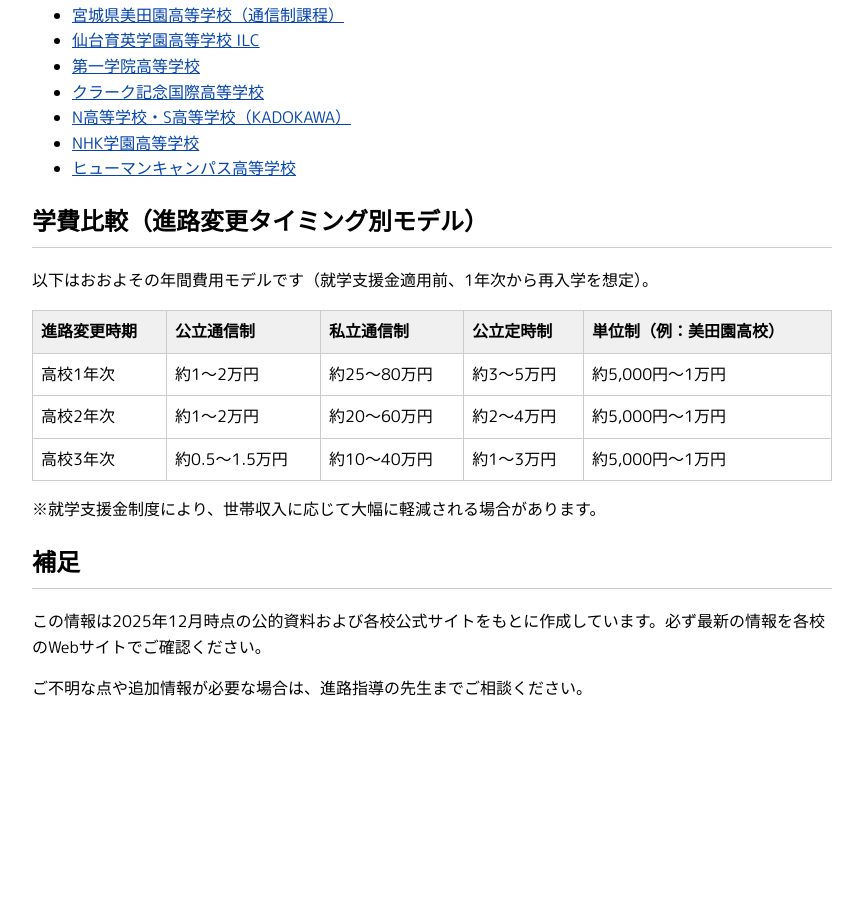
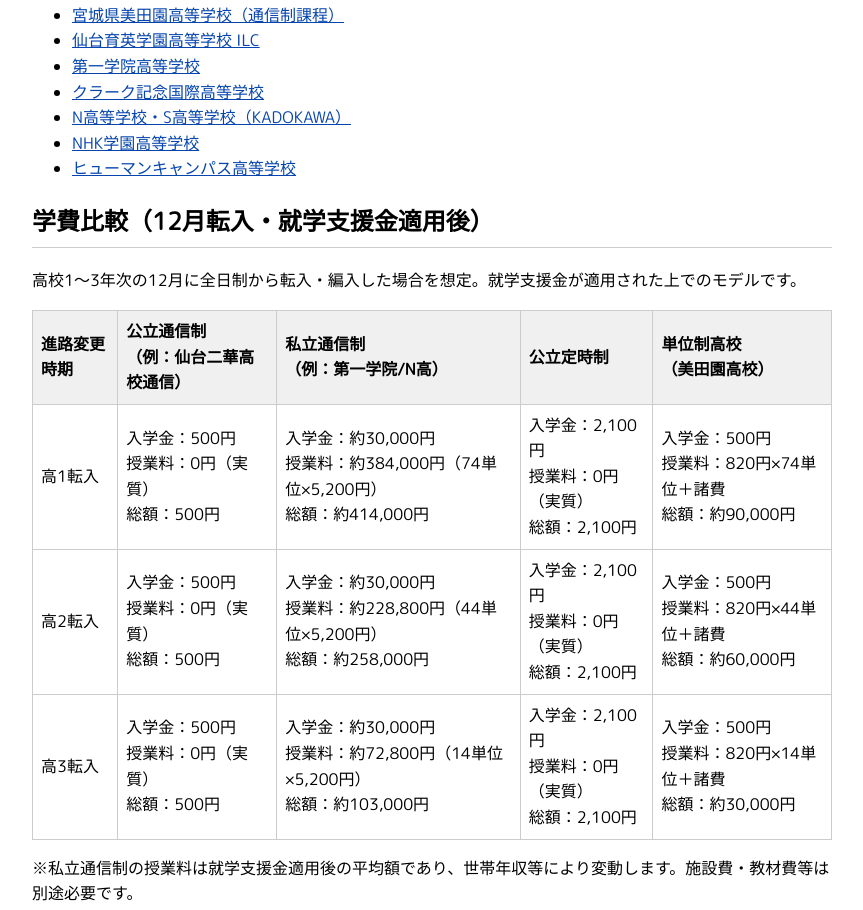
Before and after one commit to sasaki-i261-bot/highschooloptions, a plain HTML site: page index.html in a window 1280 px wide. Shown: the part 590-1500 px from the top of the page, without its empty margins (208-1071 px from the left). Before the commit the page ends 1324 px from the top, so only its background shows below. Drawn offline with Linux system fonts and the light colour scheme.

Commit message:
Update index.html

```diff
--- a/index.html
+++ b/index.html
@@ -13,7 +13,7 @@
       max-width: 800px;
       margin: auto;
     }
-    h1, h2 {
+    h1, h2, h3 {
       border-bottom: 1px solid #ccc;
       padding-bottom: 0.3em;
     }
@@ -42,7 +42,6 @@
 </head>
 <body>
   <h1>次の進路に向けて</h1>
-
   <p>このページでは、宮城県内および全国に対応した、通信制・単位制・定時制高校についての特徴をまとめたものです。個人によって製作されたものであるため、あくまで参考程度に閲覧いただき、詳細についてはご自身でお調べいただくことを推奨いたします。</p>
 
   <h2>通信制・単位制・定時制高校の違い</h2>
@@ -88,45 +87,44 @@
     <li><a href="https://www.hchs.ed.jp/" target="_blank">ヒューマンキャンパス高等学校</a></li>
   </ul>
 
-  <h2>学費比較（進路変更タイミング別モデル）</h2>
-  <p>以下はおおよその年間費用モデルです（就学支援金適用前、1年次から再入学を想定）。</p>
-
+  <h2>学費比較（12月転入・就学支援金適用後）</h2>
+  <p>高校1～3年次の12月に全日制から転入・編入した場合を想定。就学支援金が適用された上でのモデルです。</p>
   <table>
     <thead>
       <tr>
         <th>進路変更時期</th>
-        <th>公立通信制</th>
-        <th>私立通信制</th>
+        <th>公立通信制<br>（例：仙台二華高校通信）</th>
+        <th>私立通信制<br>（例：第一学院/N高）</th>
         <th>公立定時制</th>
-        <th>単位制（例：美田園高校）</th>
+        <th>単位制高校<br>（美田園高校）</th>
       </tr>
     </thead>
     <tbody>
       <tr>
-        <td>高校1年次</td>
-        <td>約1〜2万円</td>
-        <td>約25〜80万円</td>
-        <td>約3〜5万円</td>
-        <td>約5,000円〜1万円</td>
+        <td>高1転入</td>
+        <td>入学金：500円<br>授業料：0円（実質）<br>総額：500円</td>
+        <td>入学金：約30,000円<br>授業料：約384,000円（74単位×5,200円）<br>総額：約414,000円</td>
+        <td>入学金：2,100円<br>授業料：0円（実質）<br>総額：2,100円</td>
+        <td>入学金：500円<br>授業料：820円×74単位＋諸費<br>総額：約90,000円</td>
       </tr>
       <tr>
-        <td>高校2年次</td>
-        <td>約1〜2万円</td>
-        <td>約20〜60万円</td>
-        <td>約2〜4万円</td>
-        <td>約5,000円〜1万円</td>
+        <td>高2転入</td>
+        <td>入学金：500円<br>授業料：0円（実質）<br>総額：500円</td>
+        <td>入学金：約30,000円<br>授業料：約228,800円（44単位×5,200円）<br>総額：約258,000円</td>
+        <td>入学金：2,100円<br>授業料：0円（実質）<br>総額：2,100円</td>
+        <td>入学金：500円<br>授業料：820円×44単位＋諸費<br>総額：約60,000円</td>
       </tr>
       <tr>
-        <td>高校3年次</td>
-        <td>約0.5〜1.5万円</td>
-        <td>約10〜40万円</td>
-        <td>約1〜3万円</td>
-        <td>約5,000円〜1万円</td>
+        <td>高3転入</td>
+        <td>入学金：500円<br>授業料：0円（実質）<br>総額：500円</td>
+        <td>入学金：約30,000円<br>授業料：約72,800円（14単位×5,200円）<br>総額：約103,000円</td>
+        <td>入学金：2,100円<br>授業料：0円（実質）<br>総額：2,100円</td>
+        <td>入学金：500円<br>授業料：820円×14単位＋諸費<br>総額：約30,000円</td>
       </tr>
     </tbody>
   </table>
 
-  <p>※就学支援金制度により、世帯収入に応じて大幅に軽減される場合があります。</p>
+  <p>※私立通信制の授業料は就学支援金適用後の平均額であり、世帯年収等により変動します。施設費・教材費等は別途必要です。</p>
 
   <h2>補足</h2>
   <p>この情報は2025年12月時点の公的資料および各校公式サイトをもとに作成しています。必ず最新の情報を各校のWebサイトでご確認ください。</p>
```
